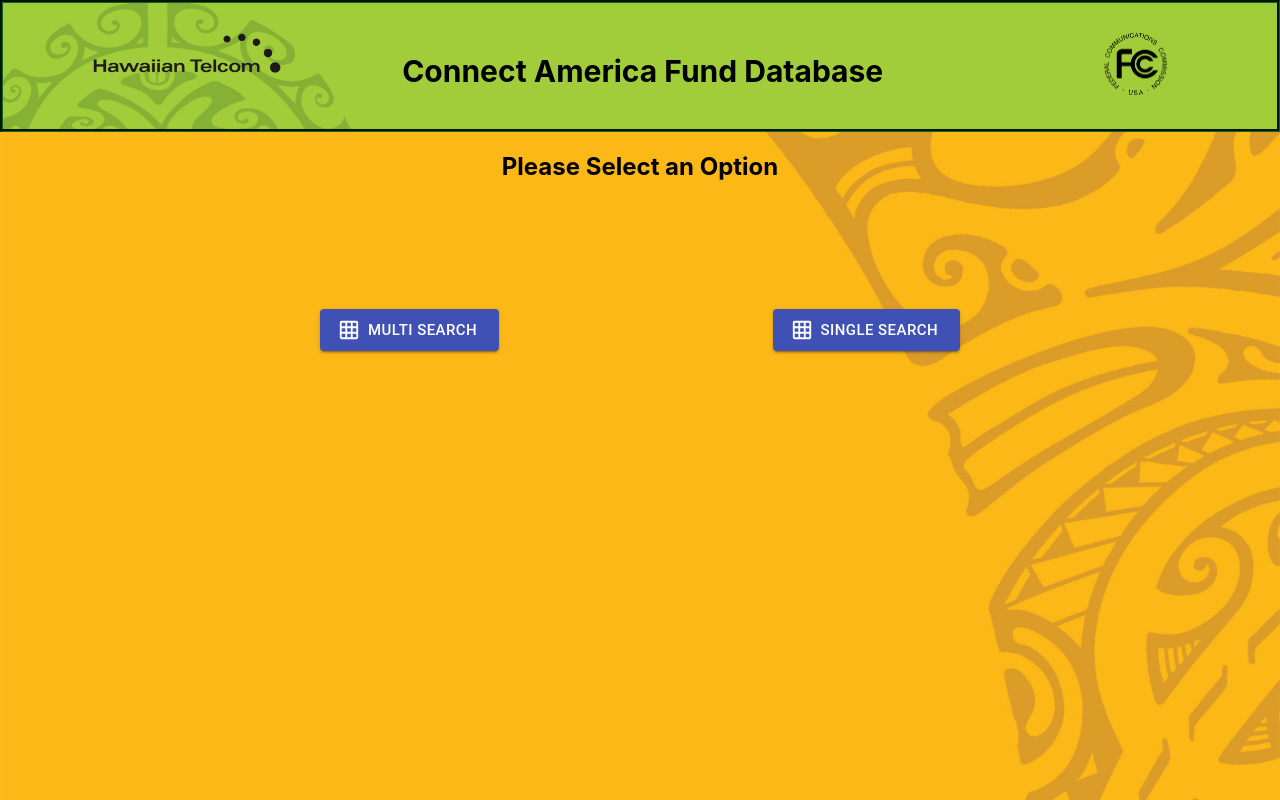
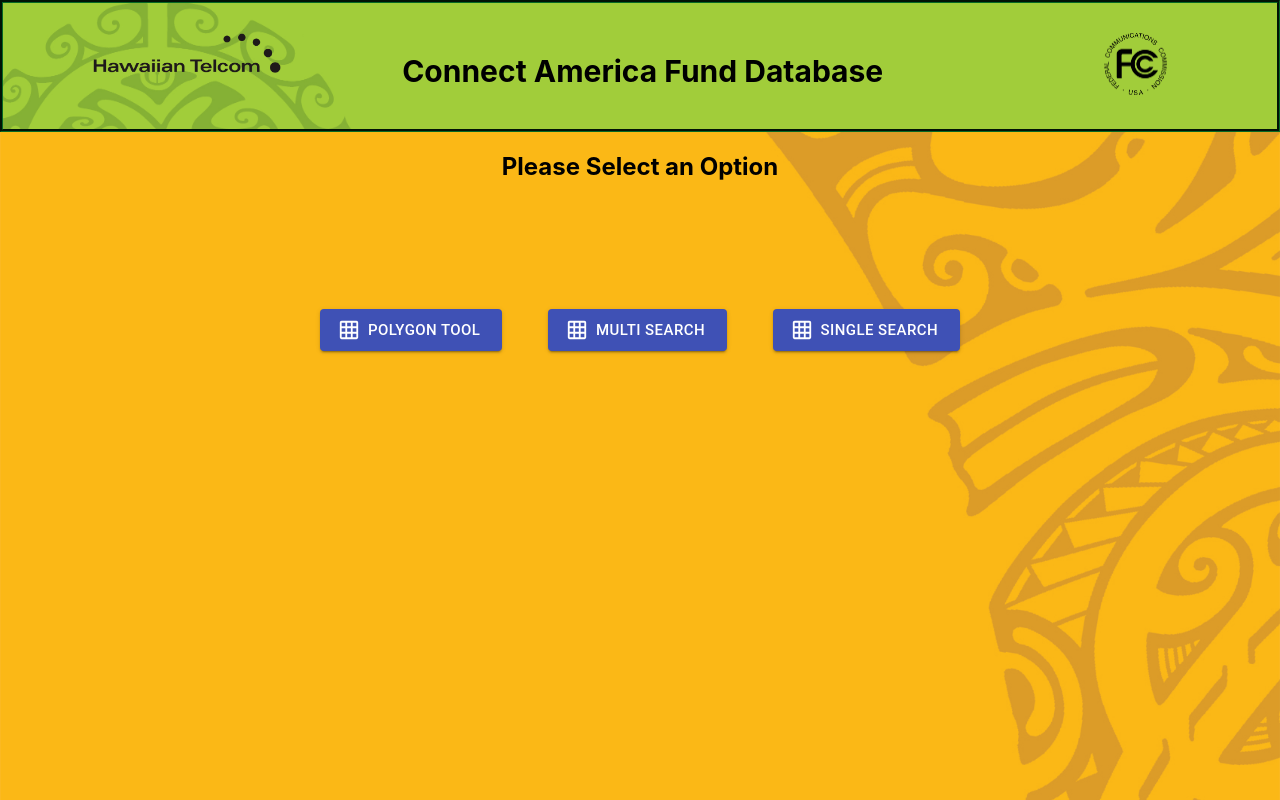
Before and after one commit to TyRolla/HTCGUI, a React (Create React App) app: page /Option in a window 1280 px wide. Built offline with nearby package versions, Linux system fonts and the light colour scheme.

Commit message:
polygon tool button added

```diff
--- a/src/components/Option.js
+++ b/src/components/Option.js
@@ -12,6 +12,17 @@
         <h2 style={{ textAlign: "center" }}>Please Select an Option</h2>
         <div className="option-selection">
           <Button
+            style={{ marginRight: "20px" }}
+            size="large"
+            color="primary"
+            onClick={() => history.push(`/PolygonTool`)}
+            type="button"
+            variant="contained"
+            startIcon={<GridOnIcon />}
+          >
+            Polygon Tool
+          </Button>
+          <Button
             size="large"
             color="primary"
             onClick={() => history.push(`/Multisearch`)}
@@ -24,6 +35,7 @@
           <Button
             id="divider"
             size="large"
+            style={{ marginLeft: "20px" }}
             color="primary"
             onClick={() => history.push(`/Singlesearch`)}
             type="button"
--- a/src/components/ParcelTable.js
+++ b/src/components/ParcelTable.js
@@ -9,7 +9,7 @@
       <div className="books">
         {this.props.parcelState &&
           this.props.parcelState.map((parcel, index) => {
-            if (index != 0) {
+            if (index !== 0) {
               console.log(parcel);
               return (
                 <div className="book" key={index}>
--- /dev/null
+++ b/src/components/PolygonTool.js
@@ -0,0 +1,13 @@
+import React from "react";
+
+class PolygonTool extends React.Component {
+  render() {
+    return (
+      <div style={{ textAlign: "center", marginTop: "20%" }}>
+        <p>POLYGON TOOL COMING SOON!</p>
+      </div>
+    );
+  }
+}
+
+export default PolygonTool;
--- a/src/components/Router.js
+++ b/src/components/Router.js
@@ -6,6 +6,7 @@
 import MultiSearch from "./MultiSearch";
 import history from "./../history";
 import Option from "./Option";
+import PolygonTool from "./PolygonTool";
 
 class Routes extends React.Component {
   render() {
@@ -16,6 +17,7 @@
           <Route path="/Option" component={Option} />
           <Route path="/Singlesearch" component={App} />
           <Route path="/Multisearch" component={MultiSearch} />
+          <Route path="/PolygonTool" component={PolygonTool} />
           <Route component={NotFound} />
         </Switch>
       </Router>
```
